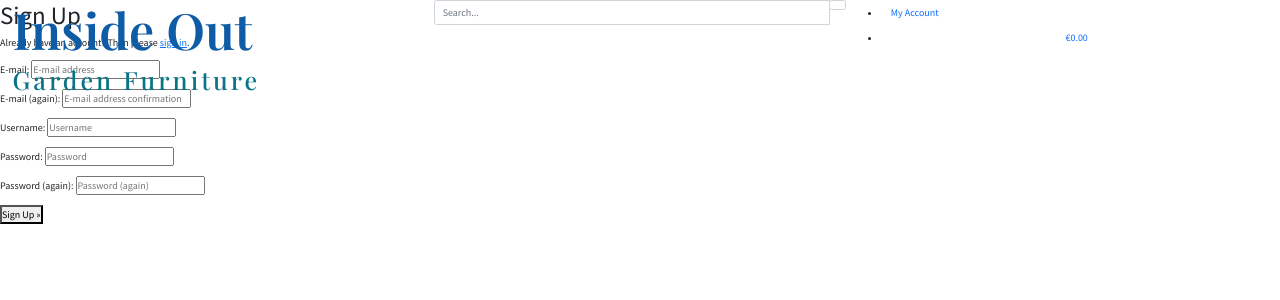
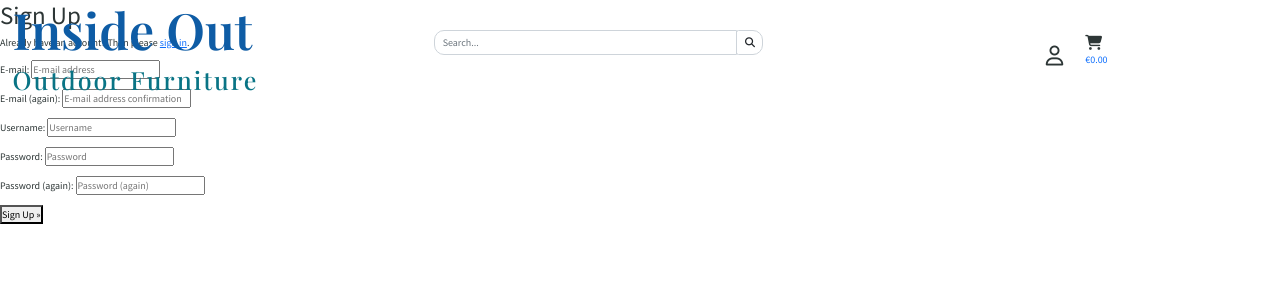
Before and after one commit to Sharon-B/Django-Test, a Django app: page /accounts/signup/ in a window 1280 px wide. Shown: the top 300 px of the page. Run offline with Django 3.2, Linux system fonts and the light colour scheme; some libraries are stand-ins or nearby versions; some web fonts are replaced.

Commit message:
Update header

```diff
--- a/static/css/base.css
+++ b/static/css/base.css
@@ -8,13 +8,13 @@
 body {
     height: 100%;
     font-family: "Source Sans Pro", sans-serif;
-    color: 2D3636;
+    color: #2D3636;
 }
 
 /*------ Colors -------*/
 
 #bg-body-color {
-    background-color: #F6F6F6;
+    background-color: #f0eeee;
 }
 
 #bg-color-footer {
@@ -44,7 +44,7 @@ body {
     color: #097485;
     font-size: 2.5rem;
     font-weight: 500;
-    letter-spacing: .3rem;
+    letter-spacing: .2rem;
 }
 
 /*------ Headings -------*/
@@ -53,3 +53,47 @@ body {
     font-family: "Source Serif Pro", serif;
     font-weight: 600;
 }
+
+/*------ Search Bar -------*/
+
+.search {
+    padding-top: 3rem;
+}
+
+.search-input {
+    width: 80%;
+}
+
+.search-bar {
+    border-top-left-radius: 1rem;
+    border-bottom-left-radius: 1rem;
+}
+
+.search-button {
+    border-top-right-radius: 1rem;
+    border-bottom-right-radius: 1rem;
+}
+
+
+/*------ Icons -------*/
+
+.icons {
+    color: #2D3636;
+    font-size: 1.5rem;
+}
+
+#account .icons {
+    font-size: 2rem;
+}
+
+.user-account {
+    display: flex;
+    align-content: center;
+    justify-content: center;
+    padding-top: 3rem;
+}
+
+.user-account li {
+    list-style: none;
+    display: inline-block;
+}
--- a/templates/base.html
+++ b/templates/base.html
@@ -27,6 +27,8 @@
         {% endblock %}
 
         {% block corejs %}
+            <!-- Font Awesome -->
+            <script src="https://kit.fontawesome.com/6ce9d8c658.js" crossorigin="anonymous"></script>
             <!-- Bootstrap Bundle with Popper -->
             <script src="https://cdn.jsdelivr.net/npm/bootstrap@5.0.2/dist/js/bootstrap.bundle.min.js" integrity="sha384-MrcW6ZMFYlzcLA8Nl+NtUVF0sA7MsXsP1UyJoMp4YLEuNSfAP+JcXn/tWtIaxVXM" crossorigin="anonymous"></script>
         {% endblock %}
@@ -44,18 +46,18 @@
                     <div id="logo" >
                         <a href="{% url 'home' %}">
                             <h2 id="logo-top">Inside Out</h2>
-                            <h3 id="logo-bottom">Garden Furniture</h3>
+                            <h3 id="logo-bottom">Outdoor Furniture</h3>
                         </a>
                     </div>
                 </div>
                 <!-- Search -->
-                <div class="col col-lg-4">
+                <div class="col col-lg-4 search">
                     <form method="GET" action="">
-                        <div class="input-group">
-                            <input type="text" name="q" class="form-control" placeholder="Search...">
+                        <div class="input-group search-input">
+                            <input type="text" name="q" class="form-control search-bar" placeholder="Search..." aria-label="Search..." aria-describedby="button-addon2">
                             <div class="input-group-append">
-                            <button type="submit" class="form-control">
-                                <span class="icon">
+                            <button type="submit" id="button-addon2" class="form-control search-button">
+                                <span>
                                 <i class="fas fa-search"></i>
                                 </span>
                             </button>
@@ -64,16 +66,16 @@
                     </form>
                 </div>
                 <!-- My Account -->
-                <div class="col col-lg-4 my-account">
+                <div class="col col-lg-4 user-account">
                     <ul>
                         <!-- Dropdown-->
                         <li class="nav-item dropdown">
-                            <span class="nav-link" id="my-account" role="button"
+                            <span class="nav-link" id="account" role="button"
                                 data-bs-toggle="dropdown" aria-haspopup="true" aria-expanded="false">
-                                My Account <i class="fas fa-caret-down"></i>
+                                <i class="far fa-user icons"></i>
                             </span>
                             <!-- Account Dropdown links-->
-                            <div class="dropdown-menu dd-menu" aria-labelledby="my-account">
+                            <div class="dropdown-menu dd-menu" aria-labelledby="account">
                                 {% if request.user.is_authenticated %}
                                     {% if request.user.is_superuser %}
                                         <a class="dropdown-item dd-item" href="#">Admin</a>
@@ -88,11 +90,11 @@
                         </li>
 
                         <!-- Shopping Cart -->
-                        <li>
+                        <li class="cart">
                             <a class="{% if grand_total %}text-info font-weight-bold{% else %}text-black{% endif %} nav-link" href="#">
-                                <div class="text-center">
-                                    <div><i class="fas fa-shopping-cart fa-lg"></i></div>
-                                    <p class="my-0">
+                                <div>
+                                    <div><i class="fas fa-shopping-cart icons"></i></div>
+                                    <p>
                                         {% if grand_total %}
                                             €{{ grand_total|floatformat:2 }}
                                         {% else %}
```
